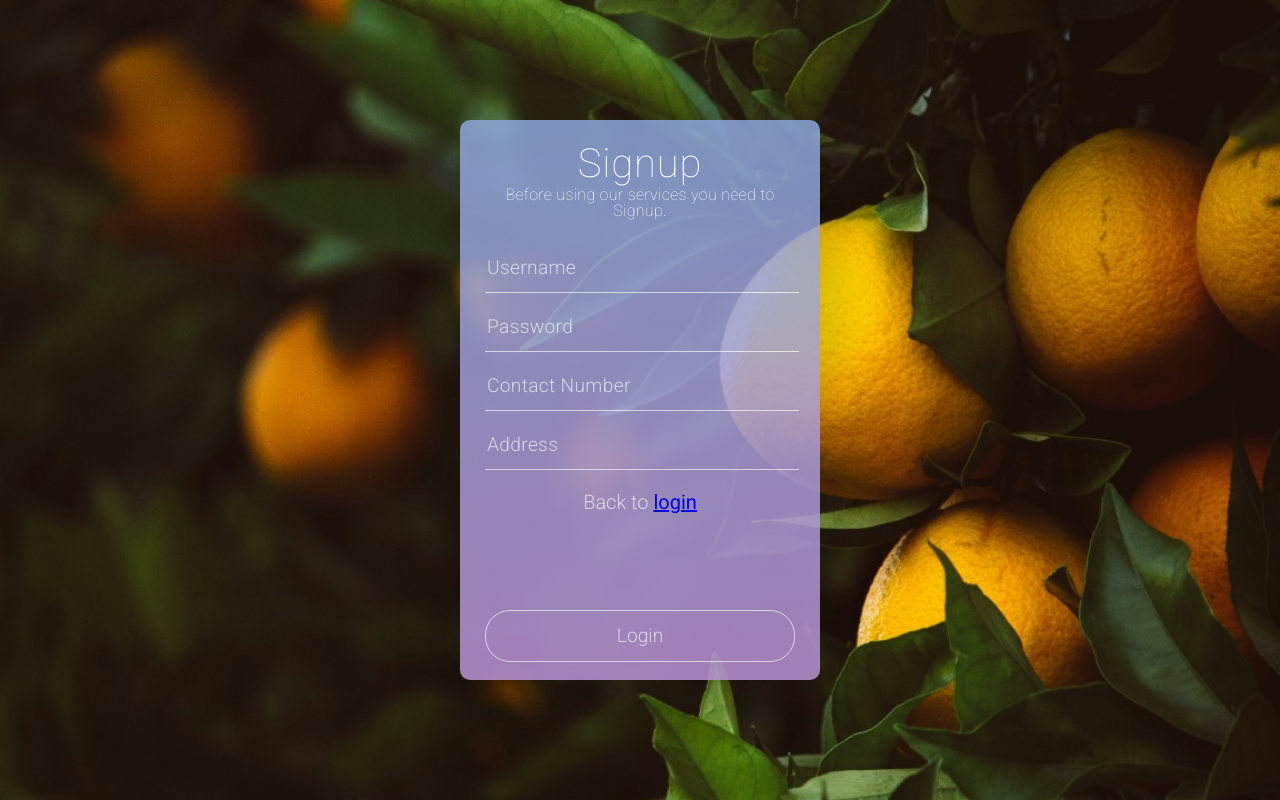
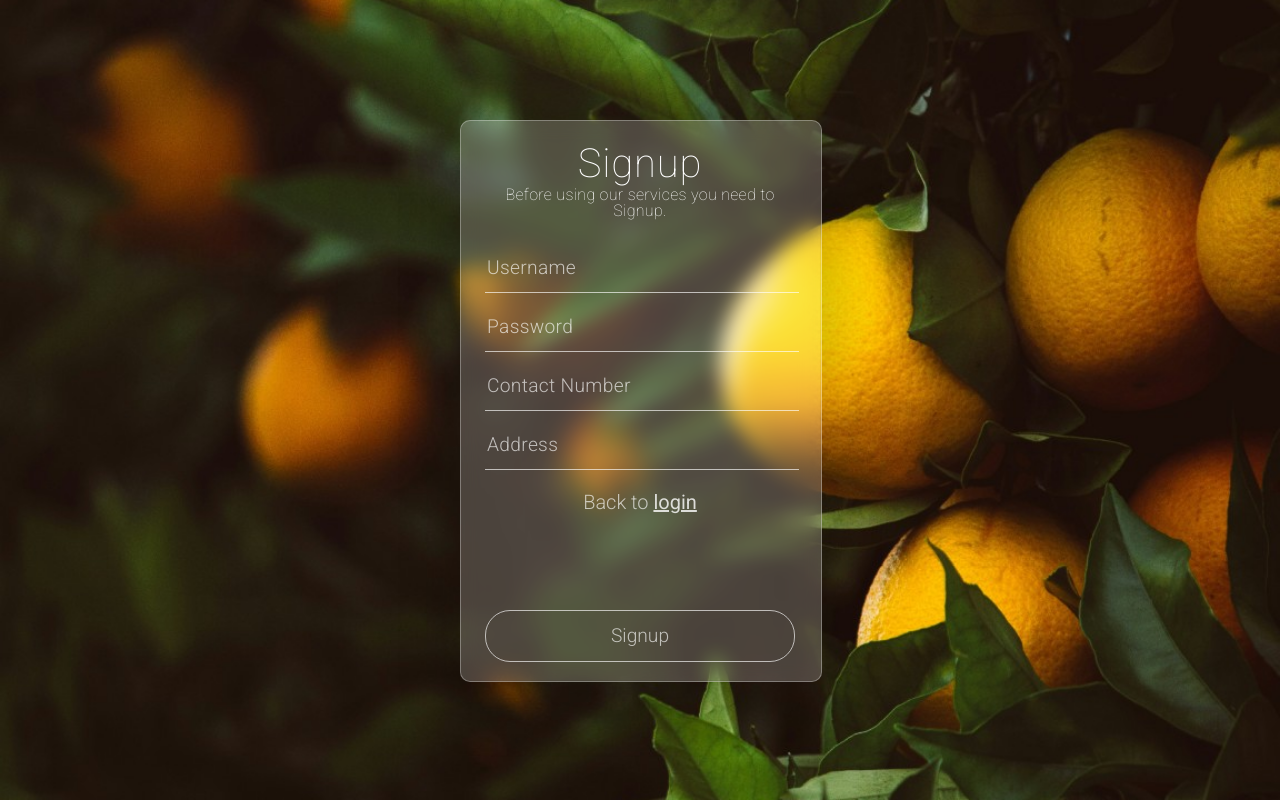
Before and after one commit to V014/farmtime, a PHP site: page /signup.html in a window 1280 px wide. Run offline with PHP 8.4, Linux system fonts and the light colour scheme.

Commit message:
updated login and signup ui to acceptable levels

```diff
--- a/www/css/login.css
+++ b/www/css/login.css
@@ -21,14 +21,14 @@ button:focus {
   color: #fff;
 }
 
-.highlight {
+.highlight a{
   color: rgba(255, 255, 255, 0.8);
   font-weight: 400;
   cursor: pointer;
   transition: color .2s ease;
 }
 
-.highlight:hover {
+.highlight:hover a{
   color: #fff;
   transition: color .2s ease;
 }
@@ -175,14 +175,17 @@ button:focus {
   box-sizing: border-box;
   height: 560px;
   width: 360px;
-  background: transparent;
   /* background: url('https://pexels.imgix.net/photos/27718/pexels-photo-27718.jpg?fit=crop&w=1280&h=823') top left no-repeat; */
 }
 
 .overlay {
-  background: -webkit-linear-gradient(#8CA6DB, #B993D6);
-  background: linear-gradient(#8CA6DB, #B993D6);
-  opacity: 0.85;
+  /* background: -webkit-linear-gradient(#8CA6DB, #B993D6); */
+  /* background: linear-gradient(#8CA6DB, #B993D6); */
+  background: rgba(255, 255, 255, 0.2);
+    backdrop-filter: blur(10px);
+    -webkit-backdrop-filter: blur(10px);
+    border: 1px solid rgba(255, 255, 255, 0.3);
+  opacity: 10;
   filter: alpha(opacity=85);
   height: 560px;
   position: absolute;
--- a/www/index.html
+++ b/www/index.html
@@ -20,7 +20,7 @@
                         <input type='text' placeholder='Username' class='input-line full-width' id="username"></input>
                         <input type='password' placeholder='Password' class='input-line full-width' id="password"></input>
                     </div>
-                    <div class='spacing'>or register <span class='highlight'><a href="signup.html">Here</a></span></div>
+                    <div class='spacing'>or signup <span class='highlight'><a href="signup.html">here</a></span></div>
                     <div><button class='ghost-round full-width' type="submit">Login</button></div>
                 </form>
             </div>
--- a/www/signup.html
+++ b/www/signup.html
@@ -22,7 +22,7 @@
                         <input type='text' placeholder='Address' class='input-line full-width' id="address"></input>
                     </div>
                     <div class='spacing'>Back to <span class='highlight'><a href="index.html">login</a></span></div>
-                    <div><button class='ghost-round full-width' type="submit">Login</button></div>
+                    <div><button class='ghost-round full-width' type="submit">Signup</button></div>
                 </form>
             </div>
         </div>
```
